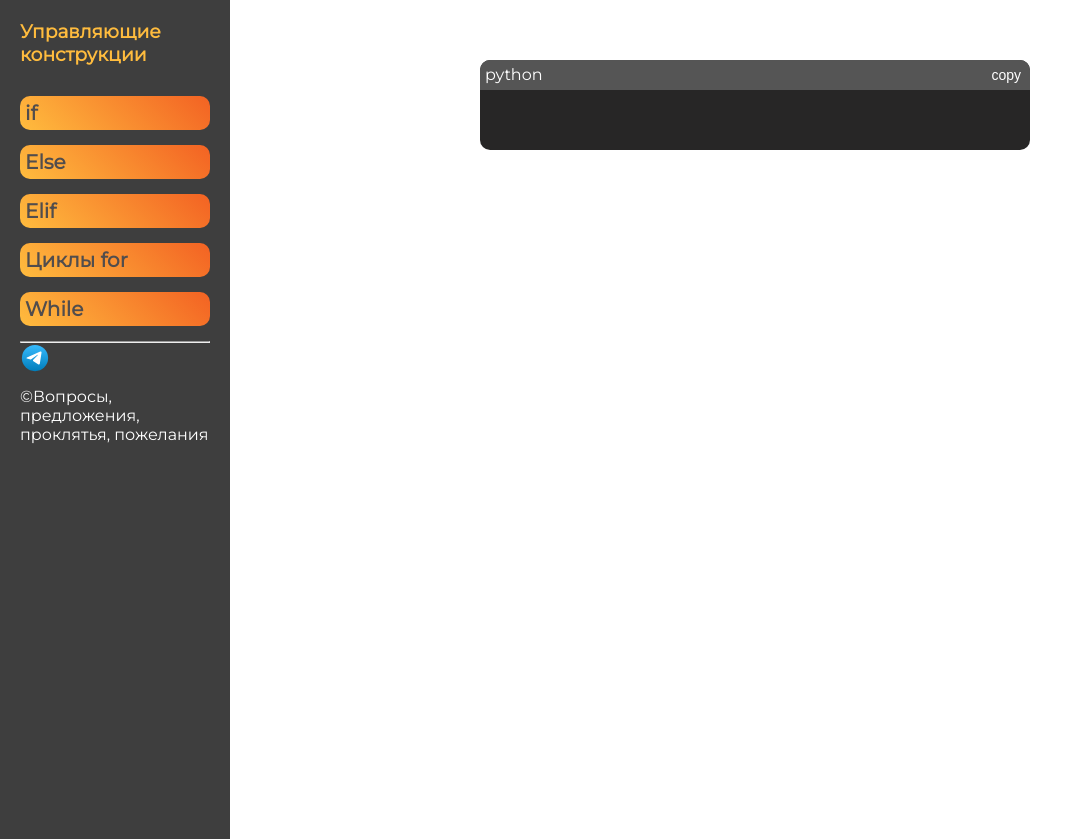
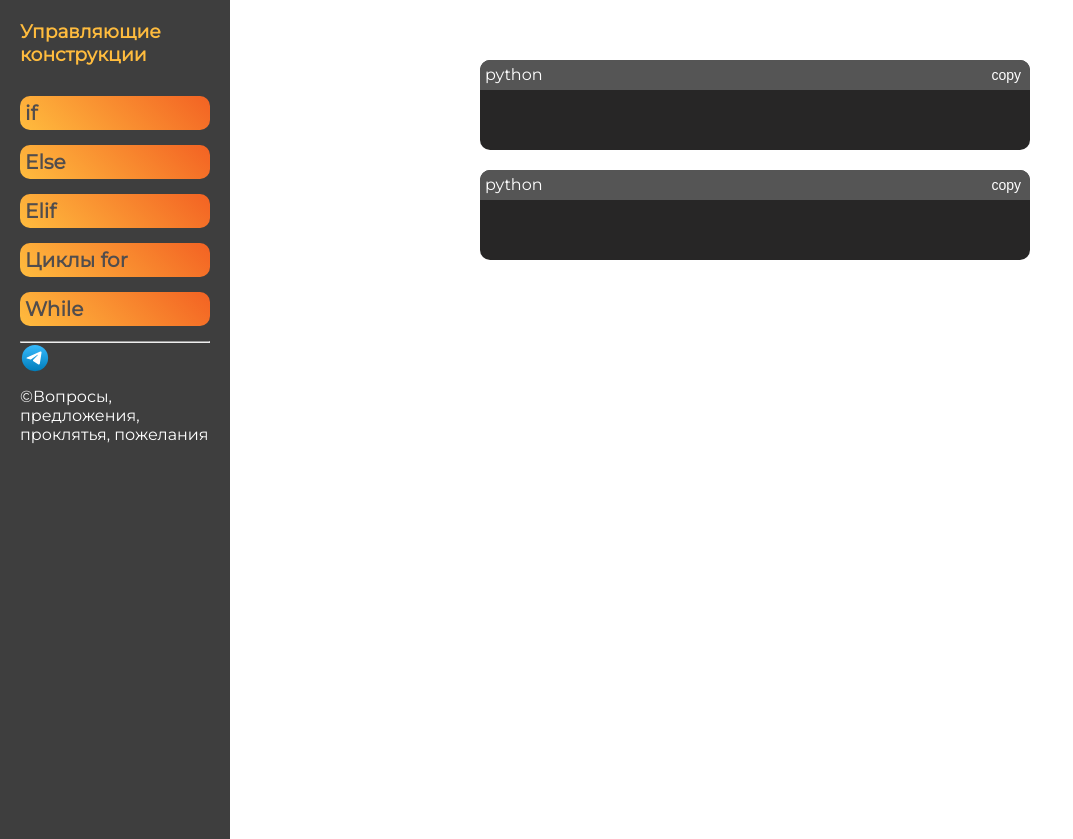
Before and after one commit to MatveyMahlyshev/CodoLingua, a Django app: a page that uses django/codolangua/codelang/templates/codelang/topic-page.html in a window 1280 px wide. Shown: the part 96-935 px from the top of the page, without its empty margins (0-1073 px from the left). Run offline with Django 4.2, Linux system fonts and the light colour scheme; a user stored in the database is signed in; data comes from the database, SQL or seed files in the repository; both versions use the stored data as it was after the commit.

Commit message:
code example

```diff
--- a/django/codolangua/codelang/templates/codelang/topic-page.html
+++ b/django/codolangua/codelang/templates/codelang/topic-page.html
@@ -37,6 +37,17 @@
             </header>
             <pre>
         <code>
+        {{code.code1}}
+        </code>
+        </pre>
+        </div>
+        <div class="code-example">
+            <header>
+                <span>python</span>
+                <span><button>copy</button></span>
+            </header>
+            <pre>
+        <code>
         {{code.code2}}
         </code>
         </pre>
```
Also changed, not shown: django/codolangua/db.sqlite3.
